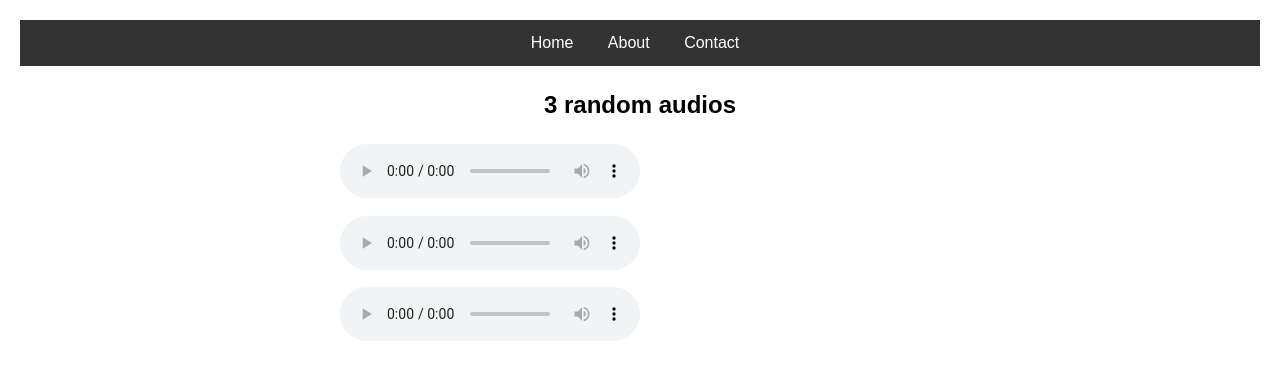
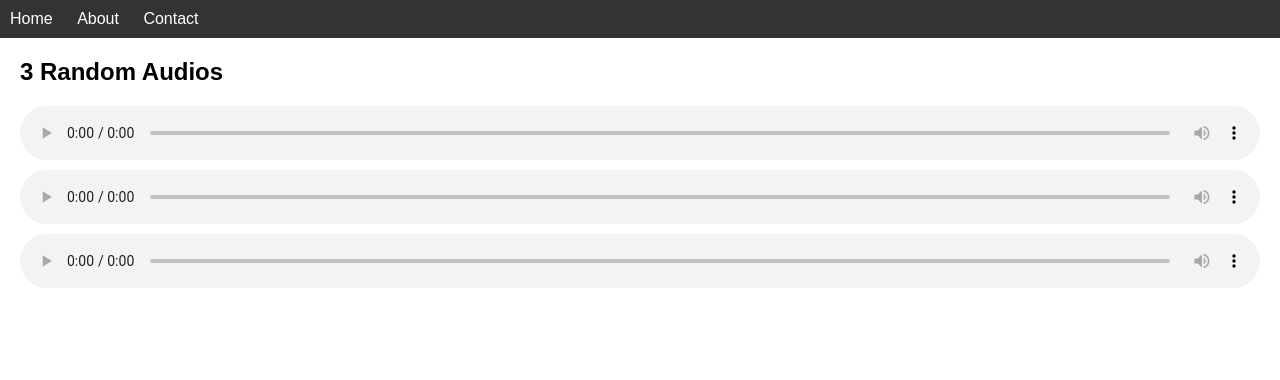
Before and after one commit to acciojob/semantic-navbar-and-audios-jaisaipothula, a website: page main.html in a window 1280 px wide. Drawn offline with Linux system fonts and the light colour scheme.

Commit message:
created a submission

```diff
--- a/main.html
+++ b/main.html
@@ -7,50 +7,45 @@
     <style>
         body {
             font-family: Arial, sans-serif;
-            margin: 20px;
-            line-height: 1.6;
+            margin: 0;
+            padding: 0;
         }
         nav {
             background-color: #333;
             padding: 10px;
-            margin-bottom: 20px;
         }
         nav ul {
             list-style-type: none;
+            margin: 0;
             padding: 0;
-            margin: 0;
-            text-align: center;
         }
         nav ul li {
             display: inline;
-            margin-right: 10px;
+            margin-right: 20px;
         }
         nav ul li a {
             color: white;
             text-decoration: none;
-            padding: 5px 10px;
         }
         nav ul li a:hover {
-            background-color: #555;
+            text-decoration: underline;
         }
         .audio-section {
-            max-width: 600px;
-            margin: 0 auto;
+            margin: 20px;
         }
         .audio-section h2 {
-            text-align: center;
+            font-size: 24px;
             margin-bottom: 20px;
         }
-        .audio-list {
-            list-style-type: none;
-            padding: 0;
-        }
-        .audio-list-item {
+        .audio-section audio {
+            display: block;
             margin-bottom: 10px;
+            width: 100%;
         }
     </style>
 </head>
 <body>
+    <!-- Navigation Bar -->
     <nav>
         <ul>
             <li><a href="#home">Home</a></li>
@@ -59,29 +54,21 @@
         </ul>
     </nav>
 
+    <!-- Audio Section -->
     <section class="audio-section">
-        <h2>3 random audios</h2>
-        <ul class="audio-list">
-            <li class="audio-list-item">
+        <h2>3 Random Audios</h2>
         <audio controls>
             <source src="http://commondatastorage.googleapis.com/codeskulptor-demos/DDR_assets/Kangaroo_MusiQue_-_The_Neverwritten_Role_Playing_Game.mp3" type="audio/mpeg">
             Your browser does not support the audio element.
         </audio>
-            </li>
-            <li class="audio-list-item">
         <audio controls>
             <source src="http://commondatastorage.googleapis.com/codeskulptor-assets/Epoq-Lepidoptera.ogg" type="audio/ogg">
             Your browser does not support the audio element.
         </audio>
-            </li>
-            <li class="audio-list-item">
         <audio controls>
             <source src="http://codeskulptor-demos.commondatastorage.googleapis.com/pang/paza-moduless.mp3" type="audio/mpeg">
             Your browser does not support the audio element.
         </audio>
-            </li>
-        </ul>
     </section>
-
 </body>
 </html>
```
Lines whose indentation alone changed are shown as unchanged.
